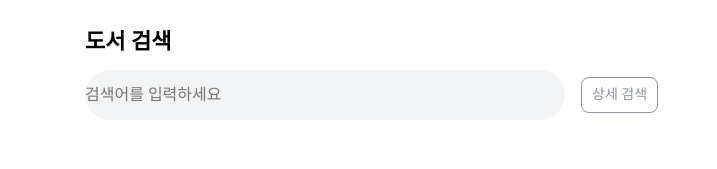
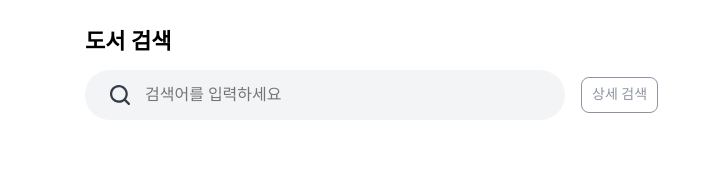
Before and after one commit to 2hyeong/C-FE-TEST, a Next.js app: page / in a window 1280 px wide. Shown: the part 186-355 px from the top of the page, without its empty margins (75-792 px from the left). Built offline with nearby package versions, Linux system fonts and the light colour scheme.

Commit message:
feat: search icon on input

```diff
--- a/src/components/search-book/input.tsx
+++ b/src/components/search-book/input.tsx
@@ -30,12 +30,15 @@ export default function SearchBookInput() {
           display: "flex",
           flexDirection: "row",
           alignItems: "center",
-          padding: "10px 0px",
           background: "#f2f4f6",
           borderRadius: "100px",
           border: "none",
           width: "480px",
           height: "50px",
+          backgroundImage: 'url("/assets/icons/icon_search.svg")',
+          backgroundPosition: "25px",
+          backgroundRepeat: "no-repeat",
+          padding: "0 60px",
           ...theme.typography.caption,
         })}
         placeholder="검색어를 입력하세요"
```
